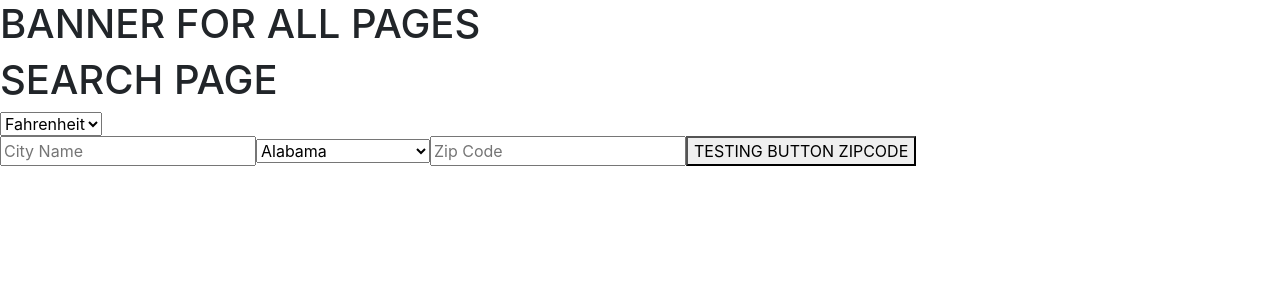
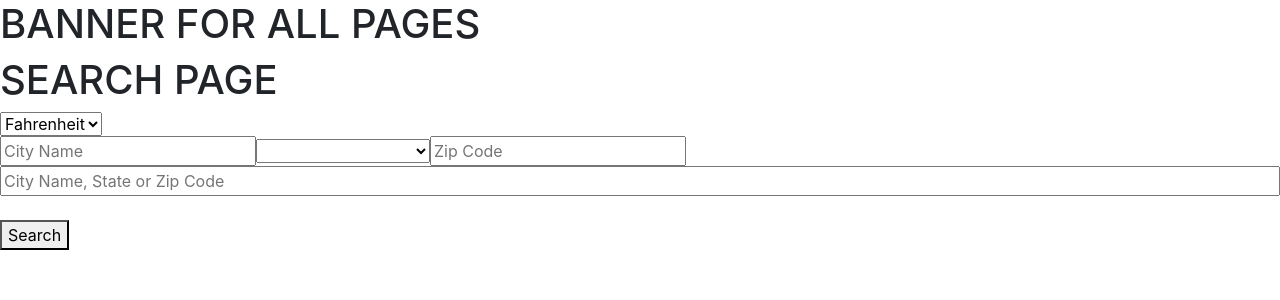
Before and after one commit to Aseedholm/weather-checker, a React (Create React App) app: page / in a window 1280 px wide. Shown: the top 300 px of the page. Built offline with nearby package versions, Linux system fonts and the light colour scheme.

Commit message:
Update search bar for Search Page. Now a singular bar that can accept a city name, city name + state name (or abbreviation), or a zipcode. Still need to provide error handling.

```diff
--- a/src/search/CitySearch.js
+++ b/src/search/CitySearch.js
@@ -27,7 +27,9 @@ export default class CitySearch extends React.Component {
         //Used to identify if something was searched.
         searched: false,
         //Used to determine if user wants temperature in celsius (metric) or fahrenheit (imperial).
-        temperatureUnit: 'imperial'
+        temperatureUnit: 'imperial',
+        //Used for combined search bar.
+        totalSearch: ''
     }
 
 
@@ -36,7 +38,25 @@ export default class CitySearch extends React.Component {
     }
 
     componentDidUpdate(prevProps, prevState, snapshot) {
+        if (prevState.temperatureUnit !== this.state.temperatureUnit) {
+            this.search();
+        }
 
+    }
+
+    /**
+     * This function will search for a city based on the variables in the state.
+     */
+    search = () => {
+        if(this.state.zipCode !== '') {
+            this.findCityByZipCode(this.state.zipCode)
+        } else if (this.state.cityName !== '' && this.state.stateName !== '') {
+            this.findCityByNameAndState(this.state.cityName, this.state.stateName)
+        } else if (this.state.cityName !== '' && this.state.stateName === '') {
+            this.findCityByName(this.state.cityName)
+        } else {
+            alert("You need to provide either a city name, city name and state name, or a zip code to search for weather results.")
+        }
     }
 
     /**
@@ -50,11 +70,11 @@ export default class CitySearch extends React.Component {
     findCityByName = (cityName) => {
         fetch(`http://api.openweathermap.org/data/2.5/weather?q=${cityName}&appid=${this.state.apiKey}&units=${this.state.temperatureUnit}`)
             .then(response => response.json())
-            // .then(results => this.setState({
-            //                                    //TODO: change state using prevState.
-            //                                    cityWeather: results
-            //                                }))
-            .then(resultsTwo => console.log(resultsTwo))
+            .then(results => this.setState({
+                                               //TODO: change state using prevState.
+                                               cityWeather: results
+                                           }))
+            // .then(resultsTwo => console.log(resultsTwo))
 
     }
 
@@ -71,11 +91,11 @@ export default class CitySearch extends React.Component {
         //Need to specify country ID otherwise it may not find a result in the United States.
         fetch(`http://api.openweathermap.org/data/2.5/weather?q=${cityName},${stateName},US&appid=${this.state.apiKey}&units=${this.state.temperatureUnit}`)
             .then(response => response.json())
-            // .then(results => this.setState({
-            //                                    //TODO: change state using prevState.
-            //                                    cityWeather: results
-            //                                }))
-            .then(resultsTwo => console.log(resultsTwo))
+            .then(results => this.setState({
+                                               //TODO: change state using prevState.
+                                               cityWeather: results
+                                           }))
+            // .then(resultsTwo => console.log(resultsTwo))
     }
 
     /**
@@ -124,13 +144,6 @@ export default class CitySearch extends React.Component {
                                                           cityName: e.target.value
                                                       })}
                        value={this.state.cityName}/>
-                {/*<button onClick={ () => {*/}
-                {/*    this.findCityByName(this.state.cityName)*/}
-                {/*    console.log(this.state.cityName)*/}
-                {/*}}>*/}
-                {/*    TESTING BUTTON CITY NAME*/}
-                {/*</button>*/}
-                {/*<br/>*/}
 
                 {/*Found at https://www.freeformatter.com/usa-state-list-html-select.html*/}
                 <select className="state-select"
@@ -140,6 +153,7 @@ export default class CitySearch extends React.Component {
                                           })
                         }}
                         value={this.state.stateName}>
+                    <option value=''></option>
                     <option value="AL">Alabama</option>
                     <option value="AK">Alaska</option>
                     <option value="AZ">Arizona</option>
@@ -192,13 +206,7 @@ export default class CitySearch extends React.Component {
                     <option value="WI">Wisconsin</option>
                     <option value="WY">Wyoming</option>
                 </select>
-                {/*<button onClick={ () => {*/}
-                {/*    this.findCityByNameAndState(this.state.cityName, this.state.stateName)*/}
-                {/*    console.log("CITY", this.state.cityName, "---------- STATE", this.state.stateName)*/}
-                {/*}}>*/}
-                {/*    TESTING BUTTON CITY + STATE*/}
-                {/*</button>*/}
-                {/*<br/>*/}
+
                 <input type="text"
                        placeholder="Zip Code"
                        className="zip-code-input"
@@ -208,22 +216,55 @@ export default class CitySearch extends React.Component {
                                                       })}
                        value={this.state.zipCode}/>
 
+                <input type="text"
+                       placeholder="City Name, State or Zip Code"
+                       className="search-bar input-group"
+                    //TODO change setState to use prevState.
+                       onChange={(e) => {
+                           let numberRegex = /^[0-9]+$/;
+                           let searchInput = e.target.value;
+                           searchInput = searchInput.trim();
+                           let splitArray = searchInput.split(",");
+                           let cityName = '';
+                           let stateName = '';
+                           let zipCode = '';
+                           if (splitArray.length > 1) {
+                               cityName = splitArray[0];
+                               stateName = splitArray[1];
+                           } else if (splitArray.length === 1 && !splitArray[0].match(numberRegex)) {
+                               cityName = splitArray[0];
+                           } else if (splitArray.length === 1) {
+                               zipCode = splitArray[0];
+                           }
+                           console.log("CITY", cityName);
+                           console.log("STATE", stateName);
+                           console.log("ZIP CODE", zipCode);
+                        this.setState({
+                            totalSearch: e.target.value,
+                            cityName: cityName,
+                            stateName: stateName,
+                            zipCode: zipCode
+                                      })
+                       }}
+                       value={this.state.totalSearch}/>
+                <br/>
+
                 <button onClick={ () => {
-                    this.findCityByZipCode(this.state.zipCode)
-                    // console.log(this.state.zipCode)
-                    console.log(this.state.cityWeather)
+                    this.search();
                     this.setState({
                         searched: true
                                   })
                 }}>
-                    TESTING BUTTON ZIPCODE
+                    Search
                 </button>
                 <br/>
+
 
                 {this.state.searched && this.state.cityWeather && this.state.cityWeather.main &&
                  <div>
                     <h1>
                         City Name: {this.state.cityWeather.name}
+
                     </h1>
                      <h1>
                          Weather Description: {this.state.cityWeather.weather[0].description}
@@ -241,12 +282,10 @@ export default class CitySearch extends React.Component {
                          Temperature Min: {this.state.cityWeather.main.temp_min}
                      </h1>
                      <h1>
-                         Humidity: {this.state.cityWeather.main.humidity}
+                         Humidity: {this.state.cityWeather.main.humidity}%
                      </h1>
                      <h1>
-                         {/*Weather Description: {this.state.cityWeather.weather[0].icon}*/}
                          Weather Description: <img src={`http://openweathermap.org/img/wn/${this.state.cityWeather.weather[0].icon}@2x.png`}/>
-
                      </h1>
                  </div>
 
```
